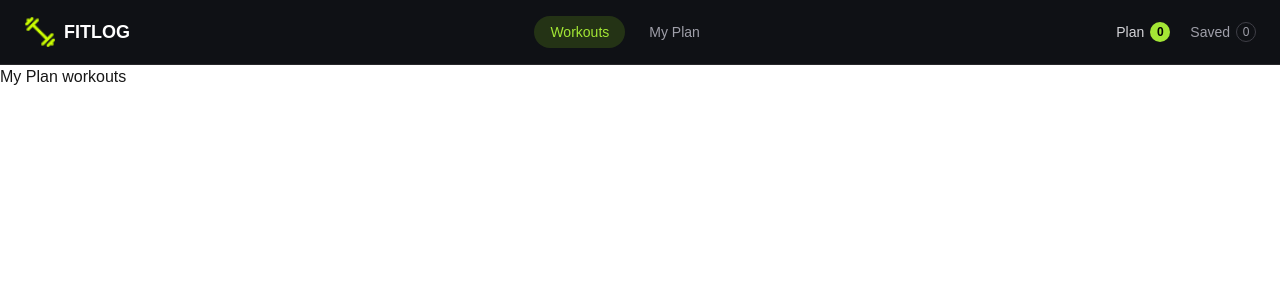
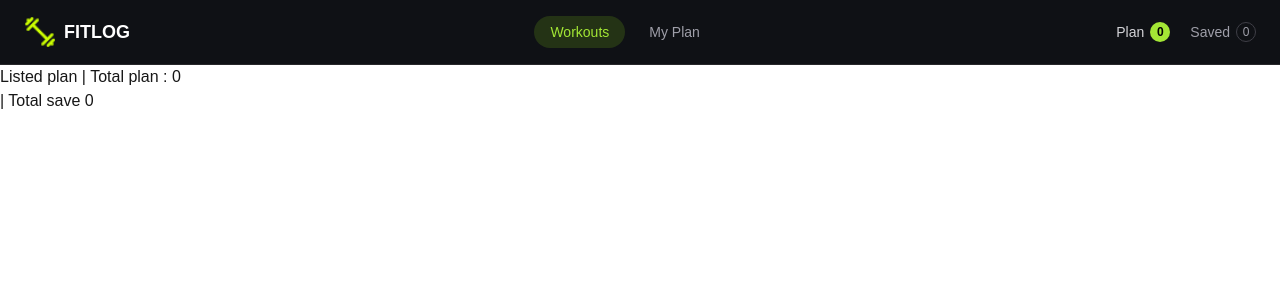
Before and after one commit to sabikunnahar04/assignment06, a Next.js app: page /my-plan in a window 1280 px wide. Shown: the top 300 px of the page. Built offline with nearby package versions, Linux system fonts and the light colour scheme.

Commit message:
my plan link total show test

```diff
--- a/src/app/my-plan/page.tsx
+++ b/src/app/my-plan/page.tsx
@@ -8,7 +8,10 @@ const MyPlan = () => {
 
   console.log(planWorkouts, savedWorkouts, "planWorkouts", "savedWorkouts");
 
-  return <div>My Plan workouts</div>;
+  return <div>
+Listed plan | Total plan : {planWorkouts.length} <br /> | Total save {savedWorkouts.length}
+
+  </div>;
 };
 
 export default MyPlan;
--- a/src/component/shared/Navbar.tsx
+++ b/src/component/shared/Navbar.tsx
@@ -23,8 +23,8 @@ const Navbar = () => {
             Workouts
           </Link>
           <Link
-            href="/apps"
-            className="text-zinc-400 hover:text-white px-3 py-1.5 "
+            href="/my-plan"
+            className="text-zinc-400 hover:text-white px-3 py-1.5 transition"
           >
             My Plan
           </Link>
```
